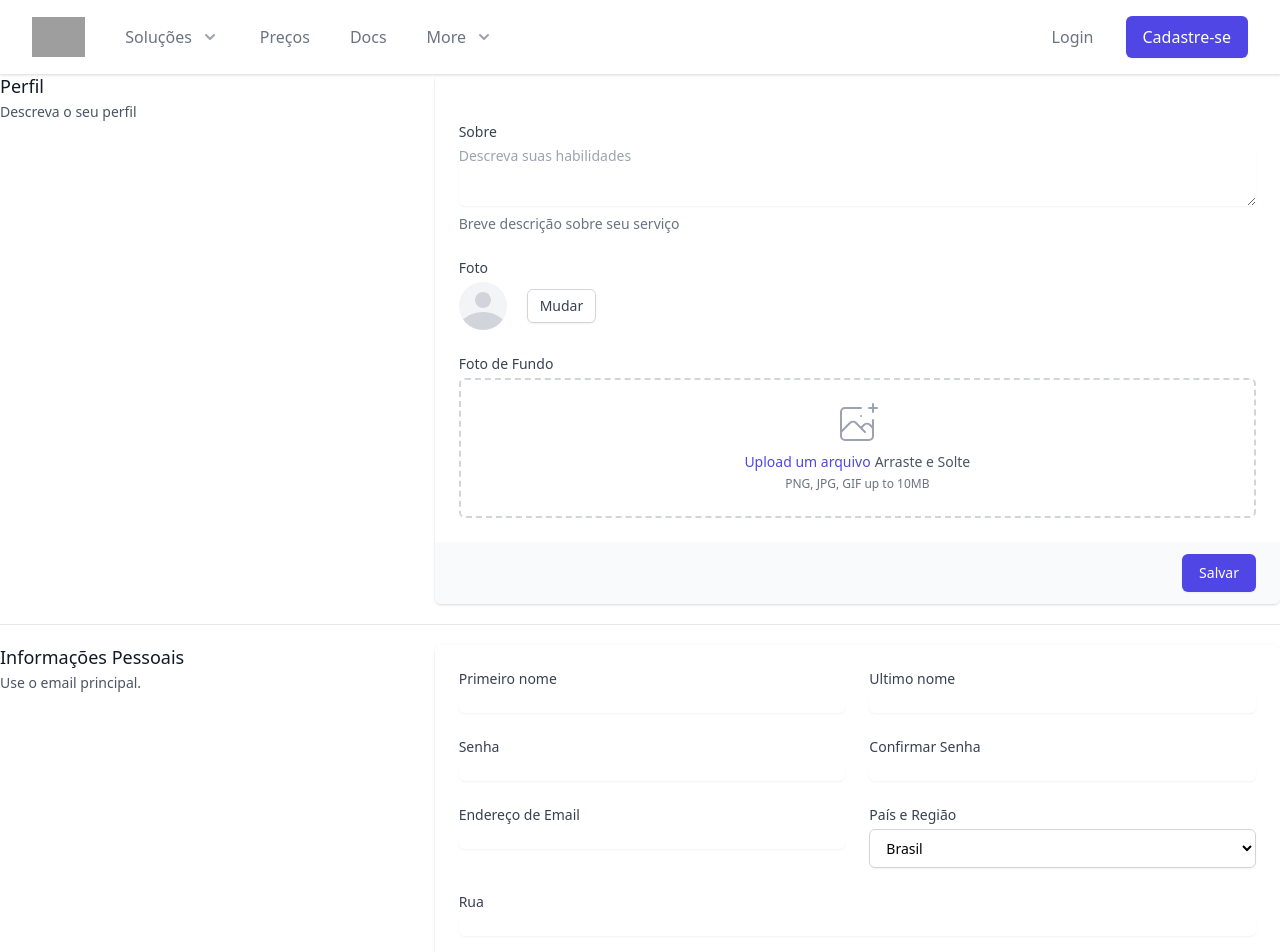
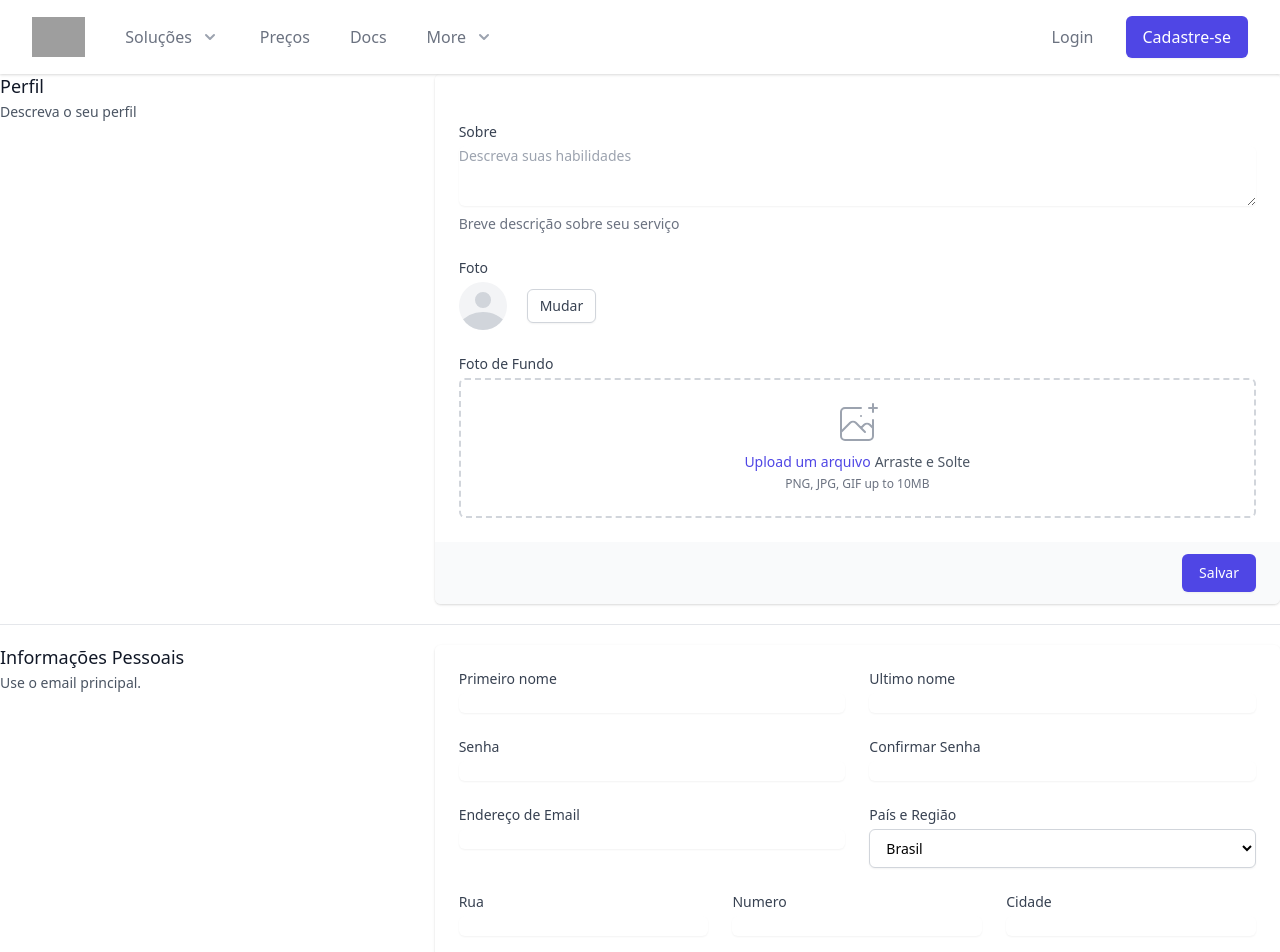
Before and after one commit to douglasrosa16/prest_serv_front, a React (Create React App) app: page /cadastrar in a window 1280 px wide. Shown: the top 952 px of the page. Built offline with nearby package versions, Linux system fonts and the light colour scheme; grey boxes are pictures that could not be loaded.

Commit message:
add history e cadastro end user

```diff
--- a/src/Pages/Cadastro/index.js
+++ b/src/Pages/Cadastro/index.js
@@ -1,10 +1,12 @@
 import React, { useState, useRef } from 'react';
+import { useHistory } from 'react-router-dom';
 
 import * as Yup from 'yup';
 import api from '../../services/api';
 
 export default function Cadastro() {
   const formRef = useRef(null);
+  const history = useHistory();
 
   const [nameUser, setNameUser] = useState('');
   const [lastName, setLastName] = useState('');
@@ -16,14 +18,13 @@ export default function Cadastro() {
   const [estado, setEstado] = useState('');
   const [cidade, setCidade] = useState('');
   const [rua, setRua] = useState('');
-  const [pais, setPais] = useState('');
-
-  console.log(formRef);
+  const [numero, setNumero] = useState('');
+  const [pais, setPais] = useState('Brasil');
 
     async function cadastrarUser(event){
       event.preventDefault();
 
-      const user = {
+      const userValidate = {
         name: nameUser,
         email: email,
         sobrenome: lastName,
@@ -38,7 +39,7 @@ export default function Cadastro() {
           senha: Yup.string().min(5, 'No mínimo 5 dígitos')
         });
 
-        await schema.validate(user, {
+        await schema.validate(userValidate, {
           abortEarly: false
         });
 
@@ -46,7 +47,7 @@ export default function Cadastro() {
 
       }
 
-      api.post('users',
+      const user = await api.post('users',
         {
           name: nameUser,
           email: email,
@@ -55,8 +56,18 @@ export default function Cadastro() {
           senha: senha
         }
       );
-      //Aqui deve retornar meu usuário, preciso pegar o ID para criar o endereço
-
+      const userID = user.data.id;
+      const endUser = await api.post(`users/${userID}/addresses`,
+        {
+          cep: cep,
+          numero: numero,
+          rua: rua,
+          cidade: cidade,
+          pais: pais,
+          estado: estado
+        }
+      );
+      history.push('/');
     };
 
     return (
@@ -276,13 +287,28 @@ export default function Cadastro() {
                         </select>
                       </div>
 
-                      <div className="col-span-6">
+                      <div className="col-span-6 sm:col-span-6 lg:col-span-2">
                         <label htmlFor="street_address" className="block text-sm font-medium text-gray-700">
                           Rua
                         </label>
                         <input
                           value={rua}
                           onChange={(e) => setRua(e.target.value)}
+                          type="text"
+                          name="street_address"
+                          id="street_address"
+                          autoComplete="street-address"
+                          className="mt-1 focus:ring-indigo-500 focus:border-indigo-500 block w-full shadow-sm sm:text-sm border-gray-300 rounded-md"
+                        />
+                      </div>
+
+                      <div className="col-span-6 sm:col-span-6 lg:col-span-2">
+                        <label htmlFor="street_address" className="block text-sm font-medium text-gray-700">
+                          Numero
+                        </label>
+                        <input
+                          value={numero}
+                          onChange={(e) => setNumero(e.target.value)}
                           type="text"
                           name="street_address"
                           id="street_address"
```
